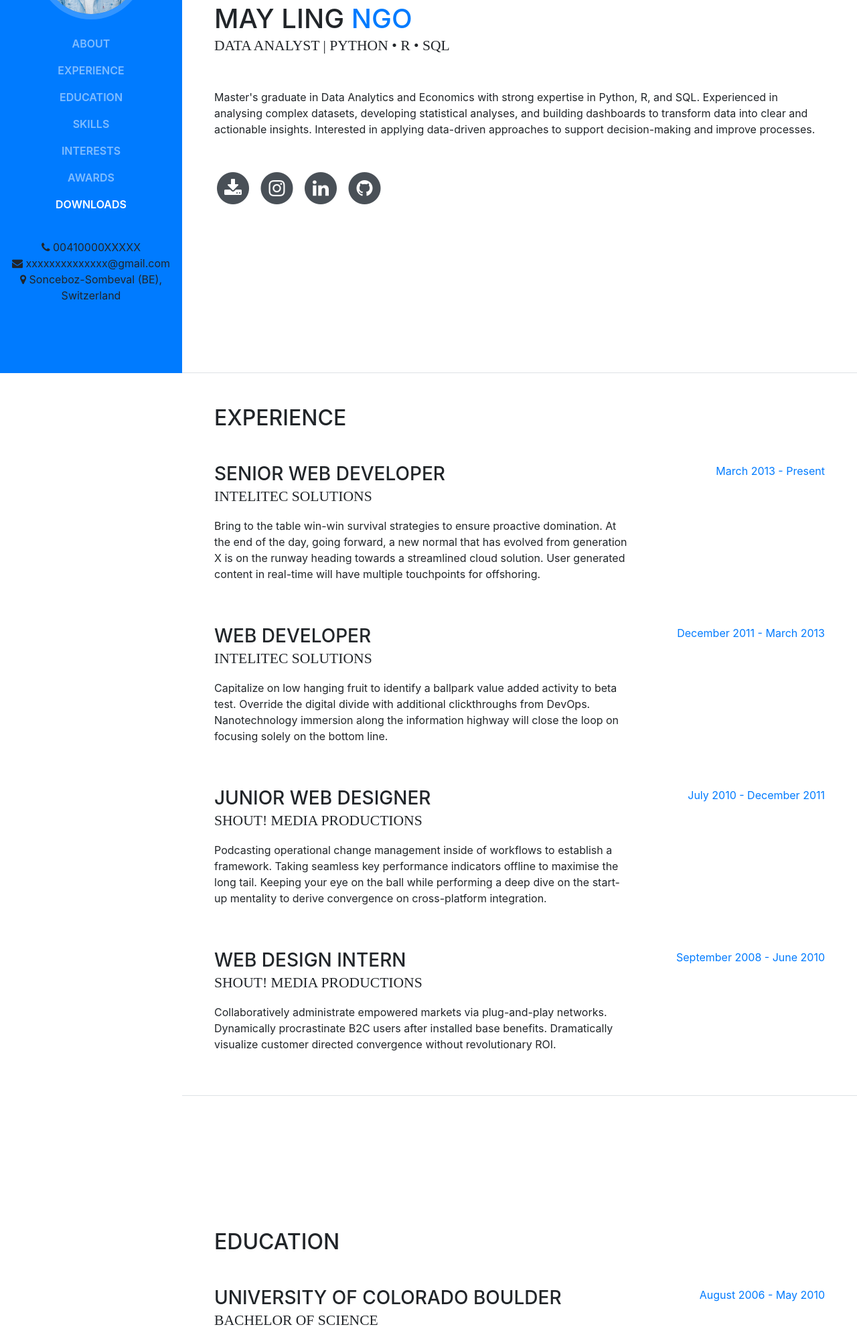
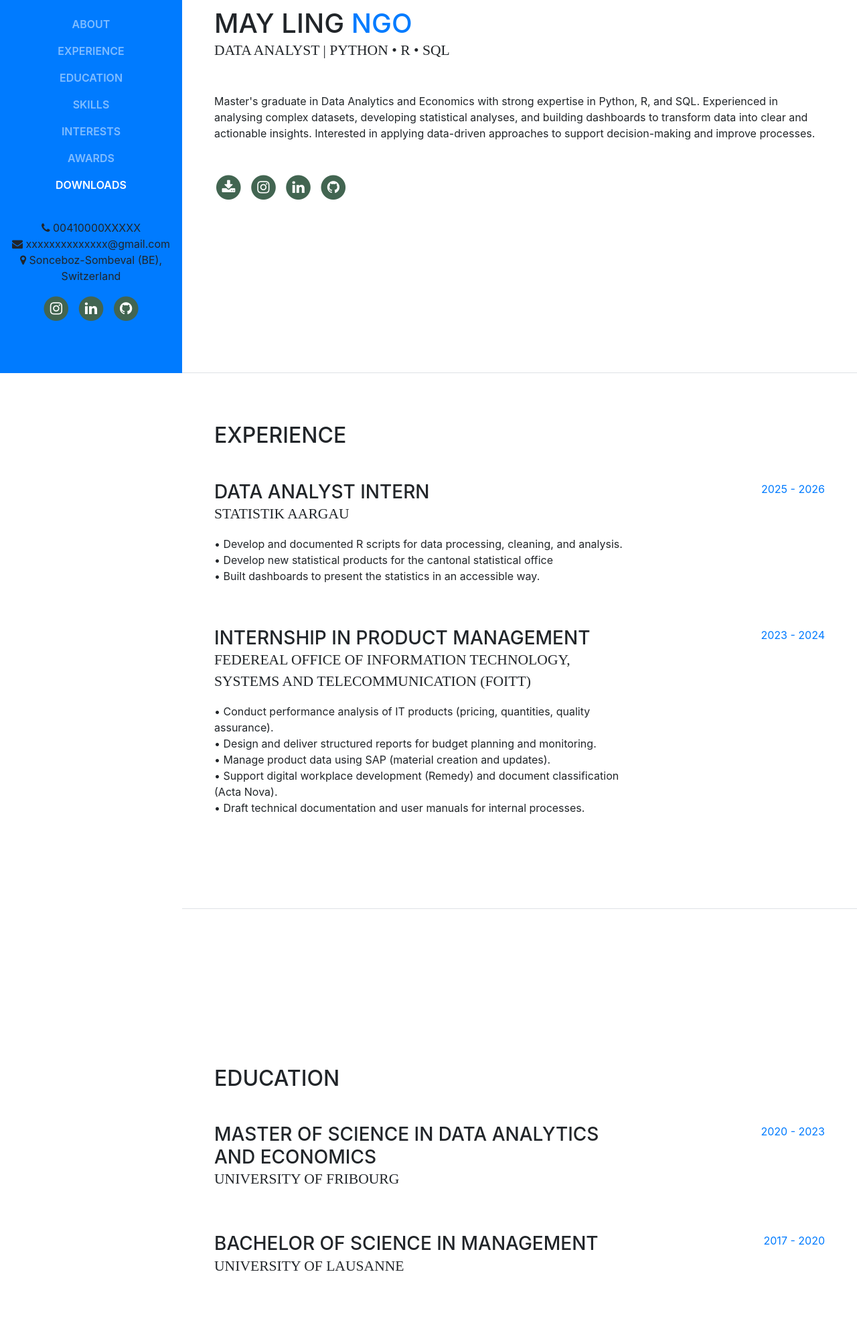
Before and after one commit to ngomayling/resume, a website with bundled scripts: page index.html in a window 1280 px wide. Shown: the part 243-2233 px from the top of the page at 67% size. Built offline with nearby package versions, Linux system fonts and the light colour scheme; a web font is replaced by a local one.

Commit message:
adjustments

```diff
--- a/css/resume.css
+++ b/css/resume.css
@@ -38,7 +38,7 @@ h2 {
   font-size: 1.35rem; }
 
 .list-social-icons a {
-  color: #495057; }
+  color: #426551; }
   .list-social-icons a:hover {
     color: #135931; }
   .list-social-icons a .fa-lg {
--- a/index.html
+++ b/index.html
@@ -69,6 +69,36 @@
           <li><i class="fa fa-phone" ></i> 00410000XXXXX </li>
 					<li><i class="fa fa-envelope" ></i> xxxxxxxxxxxxxx@gmail.com</li>
 					<li><i class="fa fa-map-marker" ></i> Sonceboz-Sombeval (BE), Switzerland</li>
+          </li>
+          <li class="nav-item">
+            <a class="nav-link js-scroll-trigger" href="#"></a>
+          </li>
+          <ul class="list-inline list-social-icons mb-0">
+          <li class="list-inline-item">
+              <a href="https://www.instagram.com/mngo333" class="fa-stack fa-lg">
+                <span>
+                  <i class="fa fa-circle fa-stack-2x"></i>
+                  <i class="fa fa-instagram fa-stack-1x fa-inverse"></i>
+                </span>
+              </a>
+            </li>
+            <li class="list-inline-item">
+              <a href="https://www.linkedin.com/in/may-ling-ngo/" class="fa-stack fa-lg">
+                <span>
+                  <i class="fa fa-circle fa-stack-2x"></i>
+                  <i class="fa fa-linkedin fa-stack-1x fa-inverse"></i>
+                </span>
+              </a>
+            </li>
+            <li class="list-inline-item">
+              <a href="https://github.com/ngomayling" class="fa-stack fa-lg">
+                <span>
+                  <i class="fa fa-circle fa-stack-2x"></i>
+                  <i class="fa fa-github fa-stack-1x fa-inverse"></i>
+                </span>
+              </a>
+            </li>
+          </ul>
         </ul>
       </div>
 
@@ -89,32 +119,32 @@
 
           <ul class="list-inline list-social-icons mb-0">
             <li class="list-inline-item">
-              <a href="#downloads">
-                <span class="fa-stack fa-lg">
+              <a href="#downloads" class="fa-stack fa-lg">
+                <span>
                   <i class="fa fa-circle fa-stack-2x"></i>
                   <i class="fa fa-download fa-stack-1x fa-inverse"></i>
                 </span>
               </a>
             </li>
             <li class="list-inline-item">
-              <a href="https://www.instagram.com/mngo333">
-                <span class="fa-stack fa-lg">
+              <a href="https://www.instagram.com/mngo333" class="fa-stack fa-lg">
+                <span>
                   <i class="fa fa-circle fa-stack-2x"></i>
                   <i class="fa fa-instagram fa-stack-1x fa-inverse"></i>
                 </span>
               </a>
             </li>
             <li class="list-inline-item">
-              <a href="https://www.linkedin.com/in/may-ling-ngo/">
-                <span class="fa-stack fa-lg">
+              <a href="https://www.linkedin.com/in/may-ling-ngo/" class="fa-stack fa-lg">
+                <span>
                   <i class="fa fa-circle fa-stack-2x"></i>
                   <i class="fa fa-linkedin fa-stack-1x fa-inverse"></i>
                 </span>
               </a>
             </li>
             <li class="list-inline-item">
-              <a href="https://github.com/ngomayling">
-                <span class="fa-stack fa-lg">
+              <a href="https://github.com/ngomayling" class="fa-stack fa-lg">
+                <span>
                   <i class="fa fa-circle fa-stack-2x"></i>
                   <i class="fa fa-github fa-stack-1x fa-inverse"></i>
                 </span>
@@ -127,53 +157,34 @@
       <section class="resume-section p-3 p-lg-5 d-flex flex-column" id="experience">
         <div class="my-auto">
           <h2 class="mb-5">Experience</h2>
-
           <div class="resume-item d-flex flex-column flex-md-row mb-5">
             <div class="resume-content mr-auto">
-              <h3 class="mb-0">Senior Web Developer</h3>
-              <div class="subheading mb-3">Intelitec Solutions</div>
-              <p>Bring to the table win-win survival strategies to ensure proactive domination. At the end of the day, going forward, a new normal that has evolved from generation X is on the runway heading towards a streamlined cloud solution. User generated content in real-time will have multiple touchpoints for offshoring.</p>
+              <h3 class="mb-0">Data Analyst Intern</h3>
+              <div class="subheading mb-3">Statistik Aargau</div>
+              <p>• Develop and documented R scripts for data processing, cleaning, and analysis. </br>
+                • Develop new statistical products for the cantonal statistical office </br>
+                • Built dashboards to present the statistics in an accessible way.</p>
             </div>
             <div class="resume-date text-md-right">
-              <span class="text-primary">March 2013 - Present</span>
+              <span class="text-primary">2025 - 2026</span>
             </div>
           </div>
 
           <div class="resume-item d-flex flex-column flex-md-row mb-5">
             <div class="resume-content mr-auto">
-              <h3 class="mb-0">Web Developer</h3>
-              <div class="subheading mb-3">Intelitec Solutions</div>
-              <p>Capitalize on low hanging fruit to identify a ballpark value added activity to beta test. Override the digital divide with additional clickthroughs from DevOps. Nanotechnology immersion along the information highway will close the loop on focusing solely on the bottom line.</p>
+              <h3 class="mb-0">Internship in Product Management</h3>
+              <div class="subheading mb-3">Federeal Office of Information Technology, Systems and Telecommunication (FOITT) </div>
+              <p>• Conduct performance analysis of IT products (pricing, quantities, quality assurance). </br>
+              • Design and deliver structured reports for budget planning and monitoring. </br>
+              • Manage product data using SAP (material creation and updates). </br>
+              • Support digital workplace development (Remedy) and document classification (Acta Nova). </br>
+              • Draft technical documentation and user manuals for internal processes.
+              </p>
             </div>
             <div class="resume-date text-md-right">
-              <span class="text-primary">December 2011 - March 2013</span>
+              <span class="text-primary">2023 - 2024</span>
             </div>
           </div>
-
-          <div class="resume-item d-flex flex-column flex-md-row mb-5">
-            <div class="resume-content mr-auto">
-              <h3 class="mb-0">Junior Web Designer</h3>
-              <div class="subheading mb-3">Shout! Media Productions</div>
-              <p>Podcasting operational change management inside of workflows to establish a framework. Taking seamless key performance indicators offline to maximise the long tail. Keeping your eye on the ball while performing a deep dive on the start-up mentality to derive convergence on cross-platform integration.</p>
-            </div>
-            <div class="resume-date text-md-right">
-              <span class="text-primary">July 2010 - December 2011</span>
-            </div>
-          </div>
-
-          <div class="resume-item d-flex flex-column flex-md-row">
-            <div class="resume-content mr-auto">
-              <h3 class="mb-0">Web Design Intern</h3>
-              <div class="subheading mb-3">Shout! Media Productions</div>
-              <p>Collaboratively administrate empowered markets via plug-and-play networks. Dynamically procrastinate B2C users after installed base benefits. Dramatically visualize customer directed convergence without revolutionary ROI.</p>
-            </div>
-            <div class="resume-date text-md-right">
-              <span class="text-primary">September 2008 - June 2010</span>
-            </div>
-          </div>
-
-        </div>
-
       </section>
 
       <section class="resume-section p-3 p-lg-5 d-flex flex-column" id="education">
@@ -182,24 +193,23 @@
 
           <div class="resume-item d-flex flex-column flex-md-row mb-5">
             <div class="resume-content mr-auto">
-              <h3 class="mb-0">University of Colorado Boulder</h3>
-              <div class="subheading mb-3">Bachelor of Science</div>
-              <div>Computer Science - Web Development Track</div>
-              <p>GPA: 3.23</p>
+              <h3 class="mb-0">Master of Science in Data Analytics and Economics</h3>
+              <div class="subheading mb-3">University of Fribourg</div>
+              <div></div>
             </div>
             <div class="resume-date text-md-right">
-              <span class="text-primary">August 2006 - May 2010</span>
+              <span class="text-primary">2020 - 2023 </span>
             </div>
           </div>
 
           <div class="resume-item d-flex flex-column flex-md-row">
             <div class="resume-content mr-auto">
-              <h3 class="mb-0">James Buchanan High School</h3>
-              <div class="subheading mb-3">Technology Magnet Program</div>
-              <p>GPA: 3.56</p>
+              <h3 class="mb-0">Bachelor of Science in Management</h3>
+              <div class="subheading mb-3">University of Lausanne</div>
+              <div></div>
             </div>
             <div class="resume-date text-md-right">
-              <span class="text-primary">August 2002 - May 2006</span>
+              <span class="text-primary">2017 - 2020</span>
             </div>
           </div>
 
@@ -213,6 +223,9 @@
           <div class="subheading mb-3">Programming Languages &amp; Tools</div>
           <ul class="list-inline list-icons">
             <li class="list-inline-item">
+              <i class="devicons devicons-python"></i>
+            </li>
+            <li class="list-inline-item">
               <i class="devicons devicons-html5"></i>
             </li>
             <li class="list-inline-item">
@@ -222,28 +235,7 @@
               <i class="devicons devicons-javascript"></i>
             </li>
             <li class="list-inline-item">
-              <i class="devicons devicons-jquery"></i>
-            </li>
-            <li class="list-inline-item">
-              <i class="devicons devicons-sass"></i>
-            </li>
-            <li class="list-inline-item">
-              <i class="devicons devicons-less"></i>
-            </li>
-            <li class="list-inline-item">
-              <i class="devicons devicons-bootstrap"></i>
-            </li>
-            <li class="list-inline-item">
-              <i class="devicons devicons-wordpress"></i>
-            </li>
-            <li class="list-inline-item">
-              <i class="devicons devicons-grunt"></i>
-            </li>
-            <li class="list-inline-item">
-              <i class="devicons devicons-gulp"></i>
-            </li>
-            <li class="list-inline-item">
-              <i class="devicons devicons-npm"></i>
+              <i class="devicons devicons-postgresql"></i>
             </li>
           </ul>
 
```
